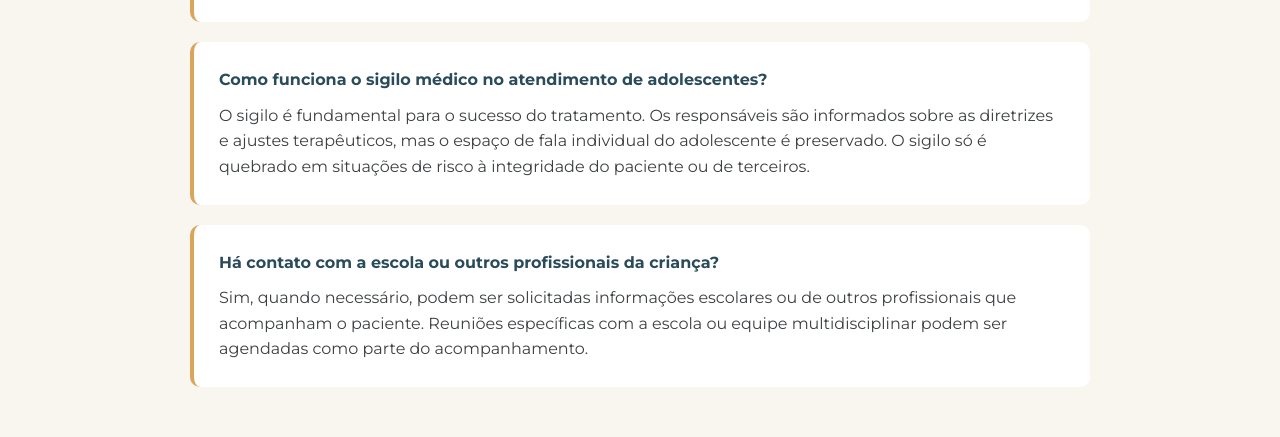
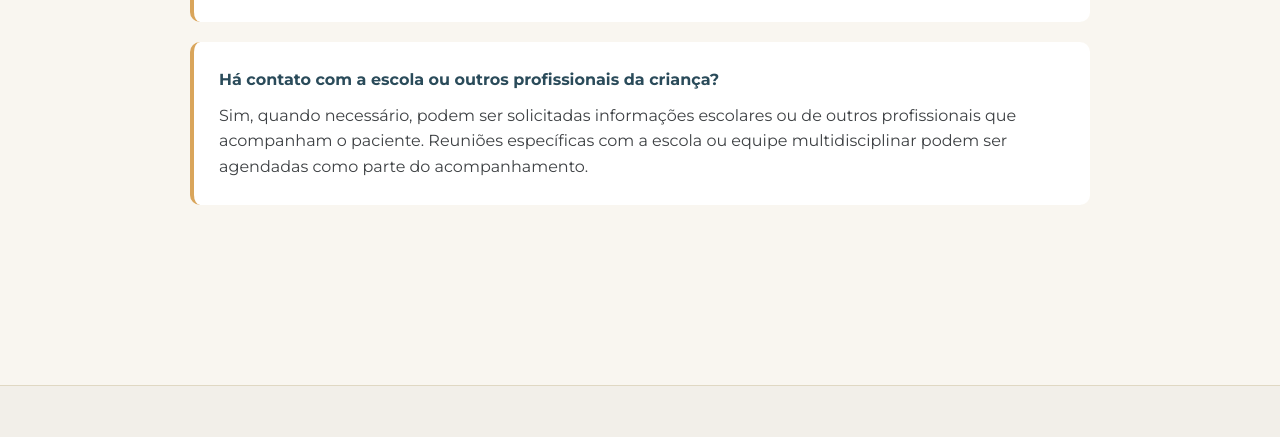
Before and after one commit to tailopsita/site-pablo, a plain HTML site: page index.html in a window 1280 px wide. Shown: the part 3802-4239 px from the top of the page. Drawn offline with Linux system fonts and the light colour scheme.

Commit message:
Update index.html

```diff
--- a/index.html
+++ b/index.html
@@ -420,10 +420,6 @@
                     <p>O foco é uma avaliação cuidadosa do desenvolvimento, aspectos familiares e escolares. A consulta inicial pode envolver momentos com os pais e com o paciente, juntos ou separadamente, dependendo da idade e da necessidade clínica.</p>
                 </div>
                 <div class="faq-item">
-                    <span class="faq-question">Como funciona o sigilo médico no atendimento de adolescentes?</span>
-                    <p>O sigilo é fundamental para o sucesso do tratamento. Os responsáveis são informados sobre as diretrizes e ajustes terapêuticos, mas o espaço de fala individual do adolescente é preservado. O sigilo só é quebrado em situações de risco à integridade do paciente ou de terceiros.</p>
-                </div>
-                <div class="faq-item">
                     <span class="faq-question">Há contato com a escola ou outros profissionais da criança?</span>
                     <p>Sim, quando necessário, podem ser solicitadas informações escolares ou de outros profissionais que acompanham o paciente. Reuniões específicas com a escola ou equipe multidisciplinar podem ser agendadas como parte do acompanhamento.</p>
                 </div>
```
